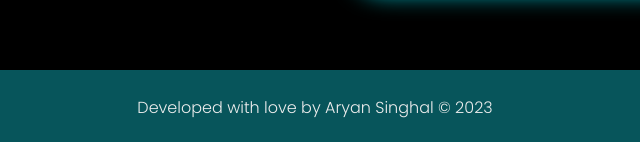
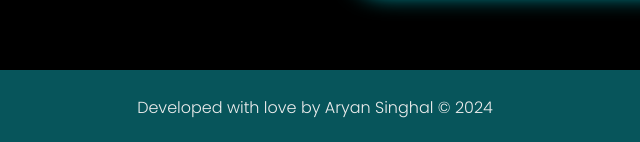
Before and after one commit to aryan2683/MYPORTFOLIO, a plain HTML site: page index.html in a window 1280 px wide. Shown: the part 3946-4088 px from the top of the page, 325-965 px from the left. Drawn offline with nearby package versions, Linux system fonts and the light colour scheme.

Commit message:
index.html

```diff
--- a/index.html
+++ b/index.html
@@ -153,7 +153,7 @@
     </div>
 </section>
 <div class="last-text">
-    <p>Developed with love by Aryan Singhal © 2023</p>
+    <p>Developed with love by Aryan Singhal © 2024</p>
 </div>
 <a href="#" class="top"><i class="bx bx-up-arrow-alt"></i></a>
 
```
